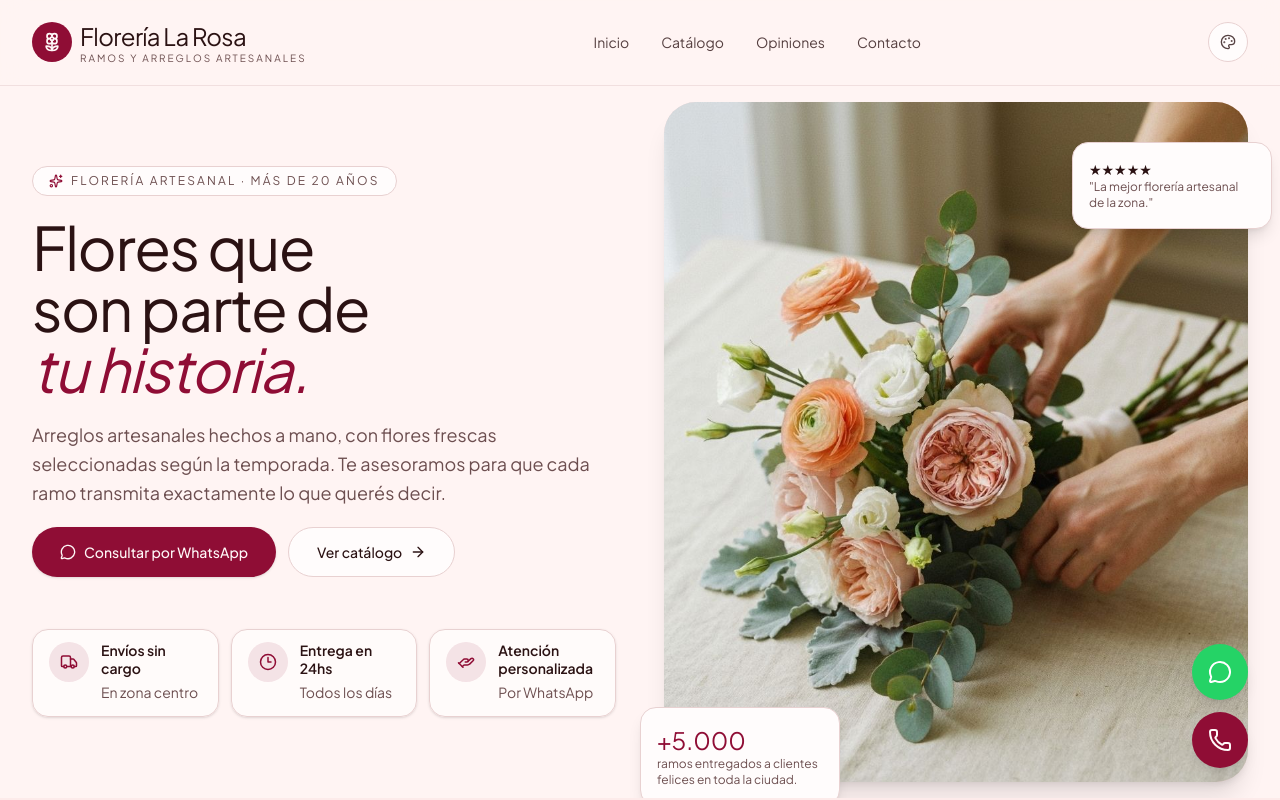
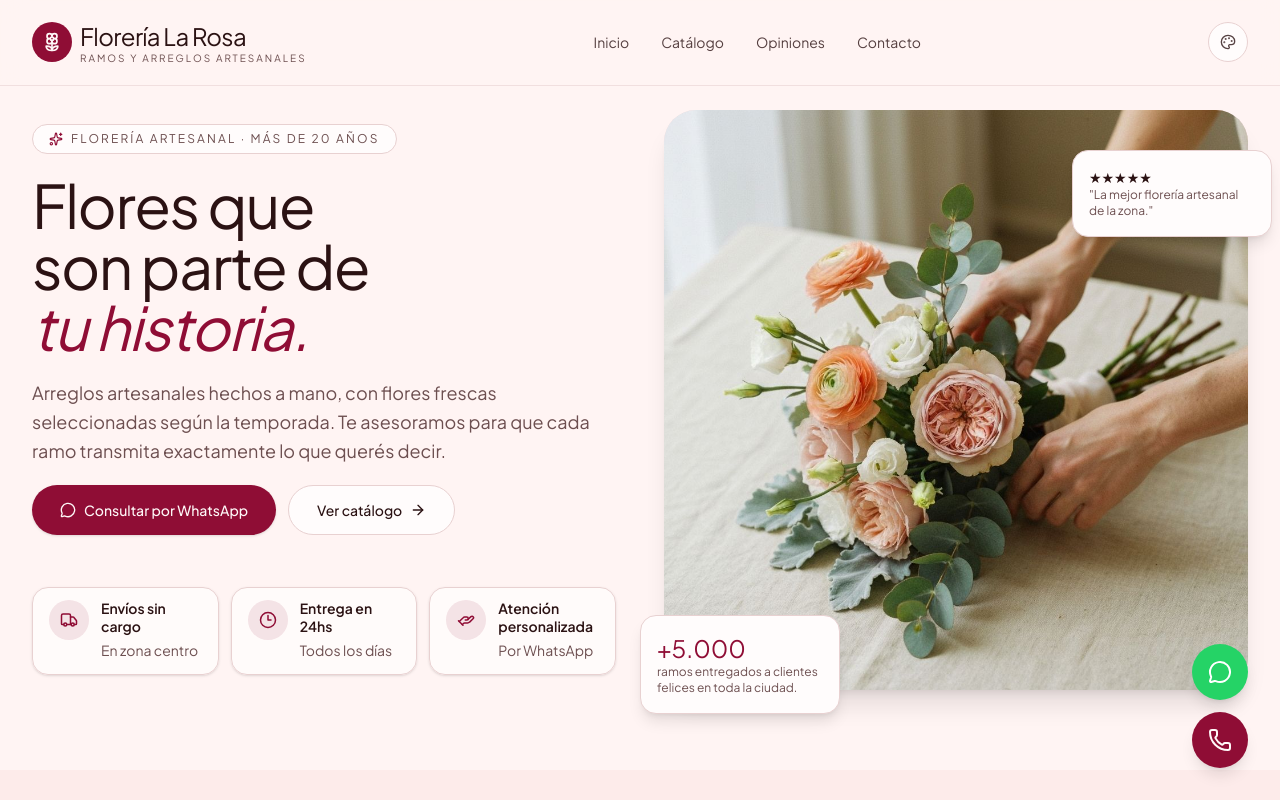
Before and after one commit to valenciafacundo/floreria-la-rosa, a Next.js app: page / in a window 1280 px wide. Shown: the top 800 px of the page. Built offline with nearby package versions, Linux system fonts and the light colour scheme; a web font is replaced by a local one.

Commit message:
Refactor: mejorar estilos y estructura en SelectedProductsFloat y Hero

```diff
--- a/components/header/selected-products-float.tsx
+++ b/components/header/selected-products-float.tsx
@@ -50,10 +50,10 @@ export function SelectedProductsFloat() {
         type="button"
         onClick={() => setOpen(true)}
         aria-label="Abrir tus elegidos"
-        className="fixed bottom-5 left-5 z-40 inline-flex items-center gap-2 rounded-full bg-card px-5 py-3.5 text-sm font-medium text-foreground shadow-lg ring-1 ring-border transition-all duration-300 hover:scale-[1.04] hover:shadow-xl md:bottom-7 md:left-7"
+        className="fixed bottom-5 left-5 z-40 inline-flex items-center gap-2 rounded-full border border-primary/20 bg-primary/5 px-5 py-3.5 text-sm font-medium text-foreground shadow-lg backdrop-blur-md transition-all duration-300 hover:scale-[1.04] hover:bg-primary/10 hover:shadow-xl md:bottom-7 md:left-7"
       >
         <Clock3 className="h-5 w-5 text-primary" aria-hidden="true" />
-        <span className="hidden md:inline">Tus elegidos</span>
+        <span className="hidden md:inline">Tus elegidos 😍 </span>
       </button>
 
       {mounted && (
--- a/components/hero/hero.tsx
+++ b/components/hero/hero.tsx
@@ -31,7 +31,7 @@ const benefits = [
 export function Hero() {
   return (
     <section className="relative overflow-hidden">
-      <div className="mx-auto grid max-w-7xl grid-cols-1 gap-8 px-4 pb-8 pt-8 md:px-8 md:pb-10 md:pt-10 lg:grid-cols-2 lg:items-center lg:gap-10 lg:pb-4 lg:pt-4 xl:gap-12">
+      <div className="mx-auto grid max-w-7xl grid-cols-1 gap-8 px-4 pb-8 pt-8 md:px-8 md:pb-10 md:pt-10 lg:grid-cols-2 lg:items-center lg:gap-10 lg:pb-20 lg:pt-6 xl:gap-12">
         <div className="flex flex-col gap-5">
           <span className="inline-flex w-fit items-center gap-2 rounded-full border border-border bg-card px-4 py-1.5 text-xs uppercase tracking-[0.18em] text-muted-foreground">
             <Sparkles className="h-3.5 w-3.5 text-primary" aria-hidden="true" />
@@ -112,7 +112,7 @@ export function Hero() {
         </div>
 
         <div className="relative hidden lg:block">
-          <div className="relative aspect-[4/5] max-h-[600px] w-full overflow-hidden rounded-[2rem] bg-secondary shadow-xl xl:max-h-[680px]">
+          <div className="relative aspect-[4/5] max-h-[520px] w-full overflow-hidden rounded-[2rem] bg-secondary shadow-xl xl:max-h-[580px]">
             <Image
               src="/hero-florist.jpg"
               alt="Manos de florista artesanal armando un ramo de flores frescas de temporada"
```
